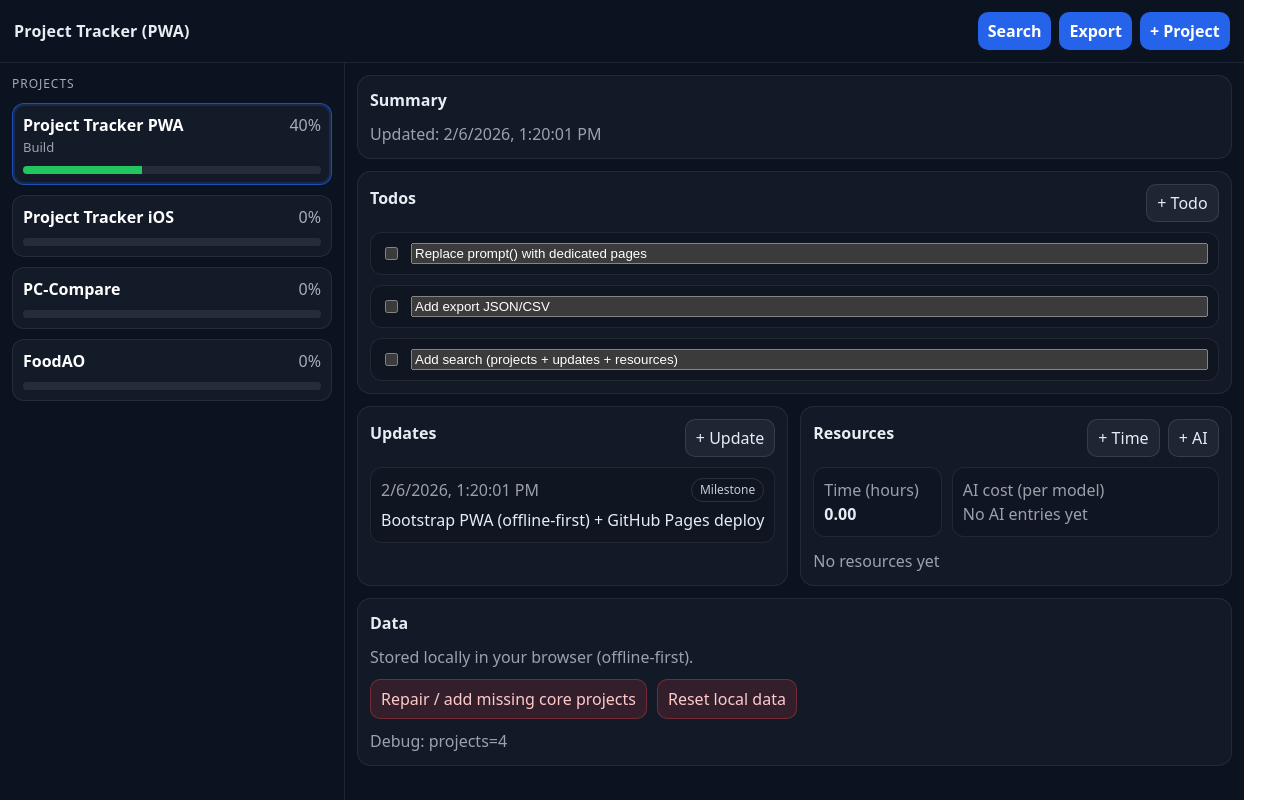
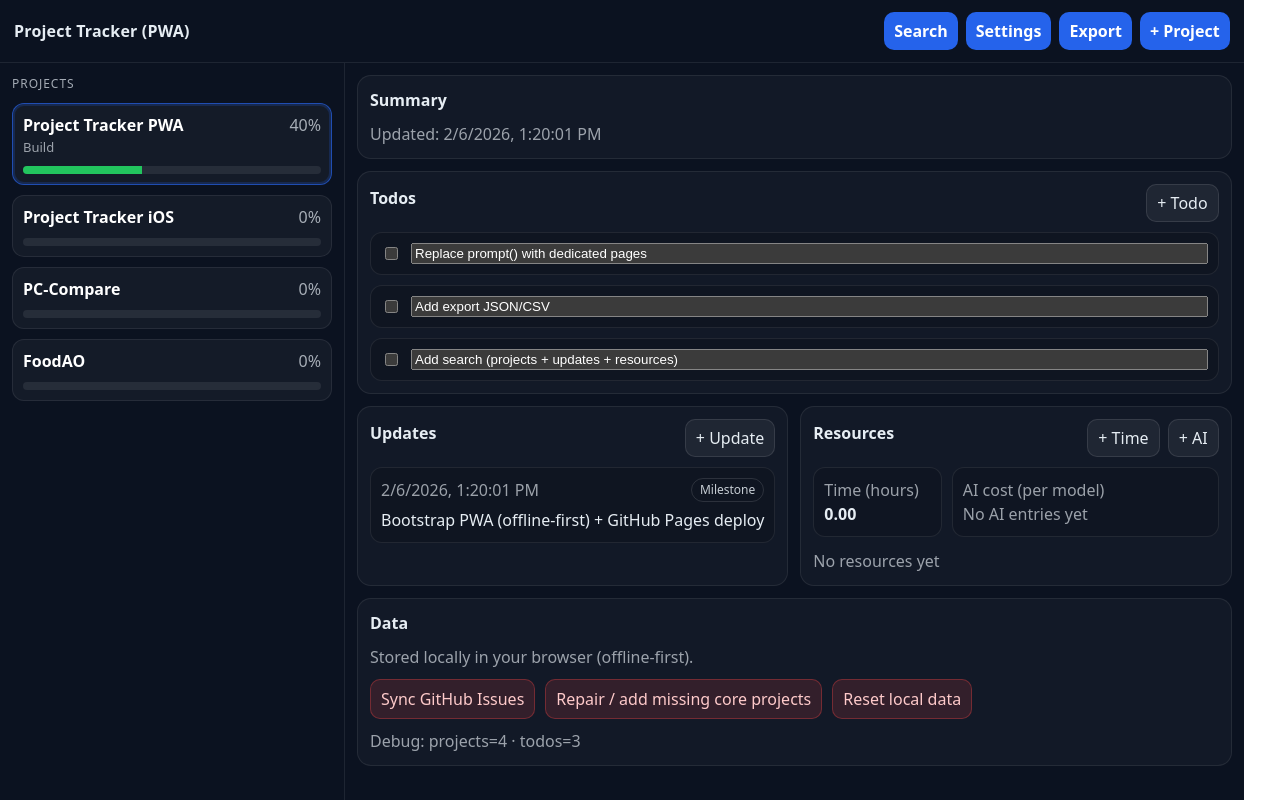
Before and after one commit to c9j7zypzq5-max/project-tracker-pwa, a React (Vite) app: page / in a window 1280 px wide. Built offline with nearby package versions, Linux system fonts and the light colour scheme.

Commit message:
Add GitHub Issues sync (manual) + settings

```diff
--- a/src/App.tsx
+++ b/src/App.tsx
@@ -10,6 +10,7 @@
   type ID,
   type Project,
 } from './lib/storage'
+import { syncGitHubIssuesIntoDB } from './lib/syncIssues'
 import type { Route } from './pages/types'
 import { HomePage } from './pages/HomePage'
 import { NewProjectPage } from './pages/NewProjectPage'
@@ -17,12 +18,15 @@
 import { AddTimeResourcePage } from './pages/AddTimeResourcePage'
 import { AddAIResourcePage } from './pages/AddAIResourcePage'
 import { SearchPage } from './pages/SearchPage'
+import { SettingsPage } from './pages/SettingsPage'
 
 export default function App() {
   const { db, write } = useLocalDB()
 
   const [selectedId, setSelectedId] = useState<ID | null>(db.projects[0]?.id ?? null)
   const [route, setRoute] = useState<Route>({ name: 'home' })
+  const [syncStatus, setSyncStatus] = useState<'idle' | 'syncing' | 'error'>('idle')
+  const [syncError, setSyncError] = useState<string | null>(null)
 
   // Keep selectedId valid as projects appear/disappear
   const projectsSorted = useMemo(() => {
@@ -121,6 +125,14 @@
     )
   }
 
+  if (route.name === 'settings') {
+    return (
+      <SettingsPage
+        onCancel={() => setRoute({ name: 'home' })}
+      />
+    )
+  }
+
   return (
     <HomePage
       projects={projectsSorted}
@@ -128,6 +140,7 @@
       onSelect={(id) => setSelectedId(id)}
       onNewProject={() => setRoute({ name: 'newProject' })}
       onSearch={() => setRoute({ name: 'search' })}
+      onSettings={() => setRoute({ name: 'settings' })}
       updates={db.updates}
       todos={db.todos}
       resources={db.resources}
@@ -138,6 +151,7 @@
         write((db) => {
           const t = db.todos.find((x) => x.id === todoId)
           if (!t) return
+          if (t.source === 'github') return
           t.done = !t.done
           t.updatedAt = new Date().toISOString()
           touchProject(db, t.projectId)
@@ -147,6 +161,7 @@
         write((db) => {
           const t = db.todos.find((x) => x.id === todoId)
           if (!t) return
+          if (t.source === 'github') return
           t.title = title
           t.updatedAt = new Date().toISOString()
           touchProject(db, t.projectId)
@@ -169,6 +184,30 @@
         localStorage.removeItem('pt.db.v1')
         location.reload()
       }}
+      onSyncGitHub={async () => {
+        try {
+          setSyncStatus('syncing')
+          setSyncError(null)
+          await new Promise((r) => setTimeout(r, 50))
+
+          // Fetch and then write in one atomic update
+          const cloned = structuredClone(db)
+          await syncGitHubIssuesIntoDB(cloned as any)
+          write((db2) => {
+            db2.projects = cloned.projects
+            db2.todos = cloned.todos
+            db2.updates = cloned.updates
+            db2.resources = cloned.resources
+          })
+
+          setSyncStatus('idle')
+        } catch (e) {
+          setSyncStatus('error')
+          setSyncError(e instanceof Error ? e.message : String(e))
+        }
+      }}
+      syncStatus={syncStatus}
+      syncError={syncError}
     />
   )
 }
--- /dev/null
+++ b/src/lib/github.ts
@@ -0,0 +1,64 @@
+export type GitHubIssue = {
+  id: number
+  number: number
+  title: string
+  body: string | null
+  state: 'open' | 'closed'
+  labels: { name: string }[]
+  created_at: string
+  updated_at: string
+  html_url: string
+}
+
+export type GitHubConfig = {
+  repo: string // owner/name
+  token?: string // optional; stored locally
+}
+
+const KEY = 'pt.github.v1'
+
+export function loadGitHubConfig(): GitHubConfig {
+  const raw = localStorage.getItem(KEY)
+  if (!raw) return { repo: 'c9j7zypzq5-max/project-tracker-pwa' }
+  try {
+    const parsed = JSON.parse(raw) as GitHubConfig
+    return { repo: parsed.repo || 'c9j7zypzq5-max/project-tracker-pwa', token: parsed.token }
+  } catch {
+    return { repo: 'c9j7zypzq5-max/project-tracker-pwa' }
+  }
+}
+
+export function saveGitHubConfig(cfg: GitHubConfig) {
+  localStorage.setItem(KEY, JSON.stringify(cfg))
+}
+
+export async function fetchIssues(cfg: GitHubConfig): Promise<GitHubIssue[]> {
+  const headers: Record<string, string> = {
+    Accept: 'application/vnd.github+json',
+  }
+  if (cfg.token) headers.Authorization = `Bearer ${cfg.token}`
+
+  // Use issues endpoint (includes PRs) but we filter PRs out by checking for pull_request field via REST is hard here.
+  // For MVP, we accept that if PRs appear, they can be ignored by label rules.
+  const url = `https://api.github.com/repos/${cfg.repo}/issues?state=all&per_page=100&sort=updated&direction=desc`
+
+  const res = await fetch(url, { headers })
+  if (!res.ok) {
+    const text = await res.text().catch(() => '')
+    throw new Error(`GitHub fetch failed (${res.status}). ${text}`)
+  }
+
+  const data = (await res.json()) as any[]
+  // Filter out PRs reliably
+  const issues = data.filter((x) => !x.pull_request) as GitHubIssue[]
+  return issues
+}
+
+export function hasLabel(issue: GitHubIssue, label: string): boolean {
+  return issue.labels?.some((l) => l.name === label) ?? false
+}
+
+export function projectFromLabels(issue: GitHubIssue): string | null {
+  const p = issue.labels?.map((l) => l.name).find((n) => n.startsWith('project:'))
+  return p ? p.slice('project:'.length) : null
+}
--- a/src/lib/storage.ts
+++ b/src/lib/storage.ts
@@ -24,6 +24,8 @@
   updatedAt: string
   title: string
   done: boolean
+  source?: 'local' | 'github'
+  url?: string
 }
 
 // MVP resource tracking focuses on:
@@ -48,7 +50,7 @@
   note?: string
 }
 
-type DB = {
+export type DB = {
   projects: Project[]
   updates: ProjectUpdate[]
   todos: Todo[]
@@ -171,6 +173,7 @@
     updatedAt: ts,
     title,
     done: false,
+    source: 'local',
   }
 }
 
--- /dev/null
+++ b/src/lib/syncIssues.ts
@@ -0,0 +1,80 @@
+import { fetchIssues, hasLabel, loadGitHubConfig, projectFromLabels, type GitHubIssue } from './github'
+import type { DB, Project, Todo } from './storage'
+
+function norm(s: string) {
+  return s.trim().toLowerCase()
+}
+
+function ensureProject(db: DB, name: string): Project {
+  const existing = db.projects.find((p) => norm(p.name) === norm(name))
+  if (existing) return existing
+
+  const ts = new Date().toISOString()
+  const p: Project = {
+    // eslint-disable-next-line @typescript-eslint/ban-ts-comment
+    // @ts-ignore
+    id: crypto.randomUUID ? crypto.randomUUID() : `${Date.now()}-${Math.random()}`,
+    name,
+    stage: '',
+    progress: 0,
+    createdAt: ts,
+    updatedAt: ts,
+  }
+  db.projects.push(p)
+  return p
+}
+
+function issueToTodo(projectId: string, issue: GitHubIssue): Todo {
+  const done = issue.state === 'closed' || hasLabel(issue, 'done')
+
+  return {
+    id: `gh:${issue.number}`,
+    projectId,
+    createdAt: issue.created_at,
+    updatedAt: issue.updated_at,
+    title: issue.title,
+    done,
+    source: 'github',
+    url: issue.html_url,
+  }
+}
+
+function inferProjectName(issue: GitHubIssue): string {
+  const p = projectFromLabels(issue)
+  if (p) {
+    // map label slugs -> display names
+    if (p === 'tracker-pwa') return 'Project Tracker PWA'
+    if (p === 'tracker-ios') return 'Project Tracker iOS'
+    if (p === 'pc-compare') return 'PC-Compare'
+    if (p === 'foodao') return 'FoodAO'
+    return p
+  }
+
+  // fallback: prefix in title
+  const m = issue.title.split(':')[0]
+  return m || 'Project Tracker PWA'
+}
+
+export async function syncGitHubIssuesIntoDB(db: DB) {
+  const cfg = loadGitHubConfig()
+  const issues = await fetchIssues(cfg)
+
+  // Keep only todo/doing issues for now
+  const todoIssues = issues.filter((i) => hasLabel(i, 'todo') || hasLabel(i, 'doing'))
+
+  // Remove old github-sourced todos (we will recreate from fresh fetch)
+  db.todos = db.todos.filter((t) => t.source !== 'github')
+
+  for (const issue of todoIssues) {
+    const projectName = inferProjectName(issue)
+    const p = ensureProject(db, projectName)
+    db.todos.push(issueToTodo(p.id, issue))
+  }
+
+  // Touch updatedAt of projects that gained github todos
+  const touched = new Set<string>(db.todos.filter((t) => t.source === 'github').map((t) => t.projectId))
+  const ts = new Date().toISOString()
+  for (const p of db.projects) {
+    if (touched.has(p.id)) p.updatedAt = ts
+  }
+}
--- a/src/pages/HomePage.tsx
+++ b/src/pages/HomePage.tsx
@@ -17,6 +17,7 @@
   onSelect: (id: ID) => void
   onNewProject: () => void
   onSearch: () => void
+  onSettings: () => void
 
   updates: ProjectUpdate[]
   todos: Todo[]
@@ -32,6 +33,10 @@
 
   onRepairData: () => void
   onResetData: () => void
+
+  onSyncGitHub: () => void
+  syncStatus: 'idle' | 'syncing' | 'error'
+  syncError: string | null
 }) {
   const selected = useMemo(() => props.projects.find((p) => p.id === props.selectedId) ?? null, [props.projects, props.selectedId])
 
@@ -98,6 +103,7 @@
         <div className="brand">Project Tracker (PWA)</div>
         <div className="actions" style={{ display: 'flex', gap: 8 }}>
           <button onClick={props.onSearch}>Search</button>
+          <button onClick={props.onSettings}>Settings</button>
           <button onClick={exportAll}>Export</button>
           <button onClick={props.onNewProject}>+ Project</button>
         </div>
@@ -183,7 +189,13 @@
                             style={{ flex: 1 }}
                             value={t.title}
                             onChange={(e) => props.onEditTodoTitle(t.id, e.target.value)}
+                            disabled={t.source === 'github'}
                           />
+                          {t.url ? (
+                            <a className="pill" href={t.url} target="_blank" rel="noreferrer">
+                              GH
+                            </a>
+                          ) : null}
                         </div>
                       </li>
                     ))}
@@ -286,12 +298,21 @@
                 <div className="muted">Stored locally in your browser (offline-first).</div>
 
                 <div className="smallActions" style={{ display: 'flex', gap: 10, marginTop: 10, flexWrap: 'wrap' }}>
+                  <button onClick={props.onSyncGitHub} disabled={props.syncStatus === 'syncing'}>
+                    {props.syncStatus === 'syncing' ? 'Syncing…' : 'Sync GitHub Issues'}
+                  </button>
                   <button onClick={props.onRepairData}>Repair / add missing core projects</button>
                   <button onClick={props.onResetData}>Reset local data</button>
                 </div>
 
+                {props.syncStatus === 'error' && props.syncError ? (
+                  <div className="muted" style={{ marginTop: 10, color: '#fecaca' }}>
+                    Sync error: {props.syncError}
+                  </div>
+                ) : null}
+
                 <div className="muted" style={{ marginTop: 10 }}>
-                  Debug: projects={props.projects.length}
+                  Debug: projects={props.projects.length} · todos={props.todos.length}
                 </div>
               </div>
             </div>
--- /dev/null
+++ b/src/pages/SettingsPage.tsx
@@ -0,0 +1,57 @@
+import { useEffect, useState } from 'react'
+import { loadGitHubConfig, saveGitHubConfig } from '../lib/github'
+
+export function SettingsPage(props: {
+  onCancel: () => void
+}) {
+  const [repo, setRepo] = useState('')
+  const [token, setToken] = useState('')
+  const [saved, setSaved] = useState(false)
+
+  useEffect(() => {
+    const cfg = loadGitHubConfig()
+    setRepo(cfg.repo)
+    setToken(cfg.token ?? '')
+  }, [])
+
+  return (
+    <div className="page">
+      <div className="pageTop">
+        <button className="btn" onClick={props.onCancel}>
+          ← Back
+        </button>
+        <div className="pageTitle">Settings</div>
+      </div>
+
+      <div className="card">
+        <div className="cardTitle">GitHub Sync</div>
+        <label className="field">
+          <span>Repo (owner/name)</span>
+          <input value={repo} onChange={(e) => setRepo(e.target.value)} placeholder="owner/repo" />
+        </label>
+        <label className="field">
+          <span>Token (optional)</span>
+          <input value={token} onChange={(e) => setToken(e.target.value)} placeholder="ghp_…" />
+        </label>
+        <div className="muted">
+          Token is stored locally on this device. Leave empty for public read-only (rate-limited).
+        </div>
+
+        <div className="pageActions">
+          <button
+            className="btnPrimary"
+            onClick={() => {
+              saveGitHubConfig({ repo: repo.trim(), token: token.trim() || undefined })
+              setSaved(true)
+              setTimeout(() => setSaved(false), 1500)
+            }}
+            disabled={!repo.trim()}
+          >
+            Save
+          </button>
+        </div>
+        {saved ? <div className="muted" style={{ marginTop: 10 }}>Saved.</div> : null}
+      </div>
+    </div>
+  )
+}
--- a/src/pages/types.ts
+++ b/src/pages/types.ts
@@ -6,3 +6,4 @@
   | { name: 'addAIResource'; projectId: string }
   | { name: 'addTimeResource'; projectId: string }
   | { name: 'search' }
+  | { name: 'settings' }
```
